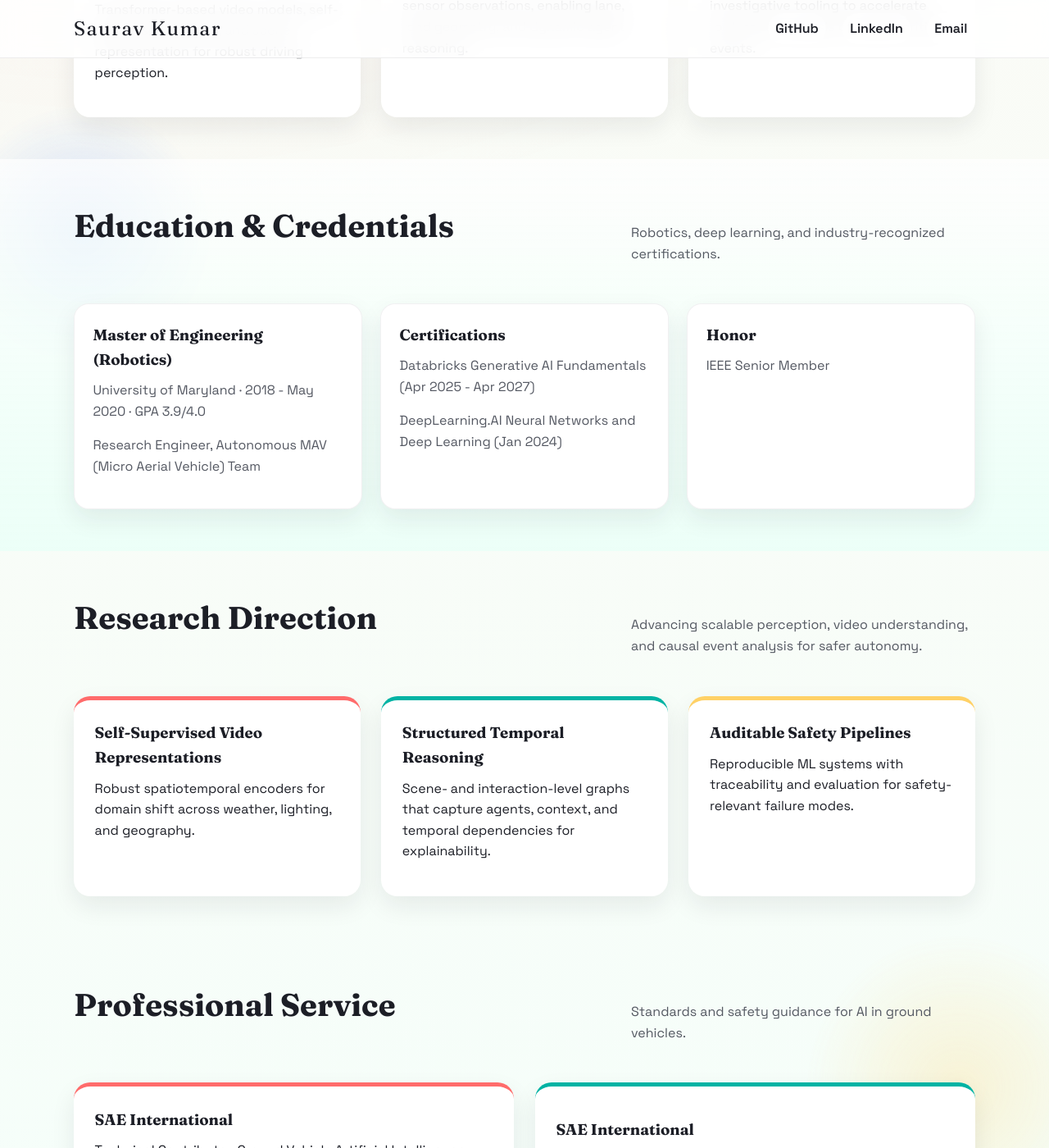
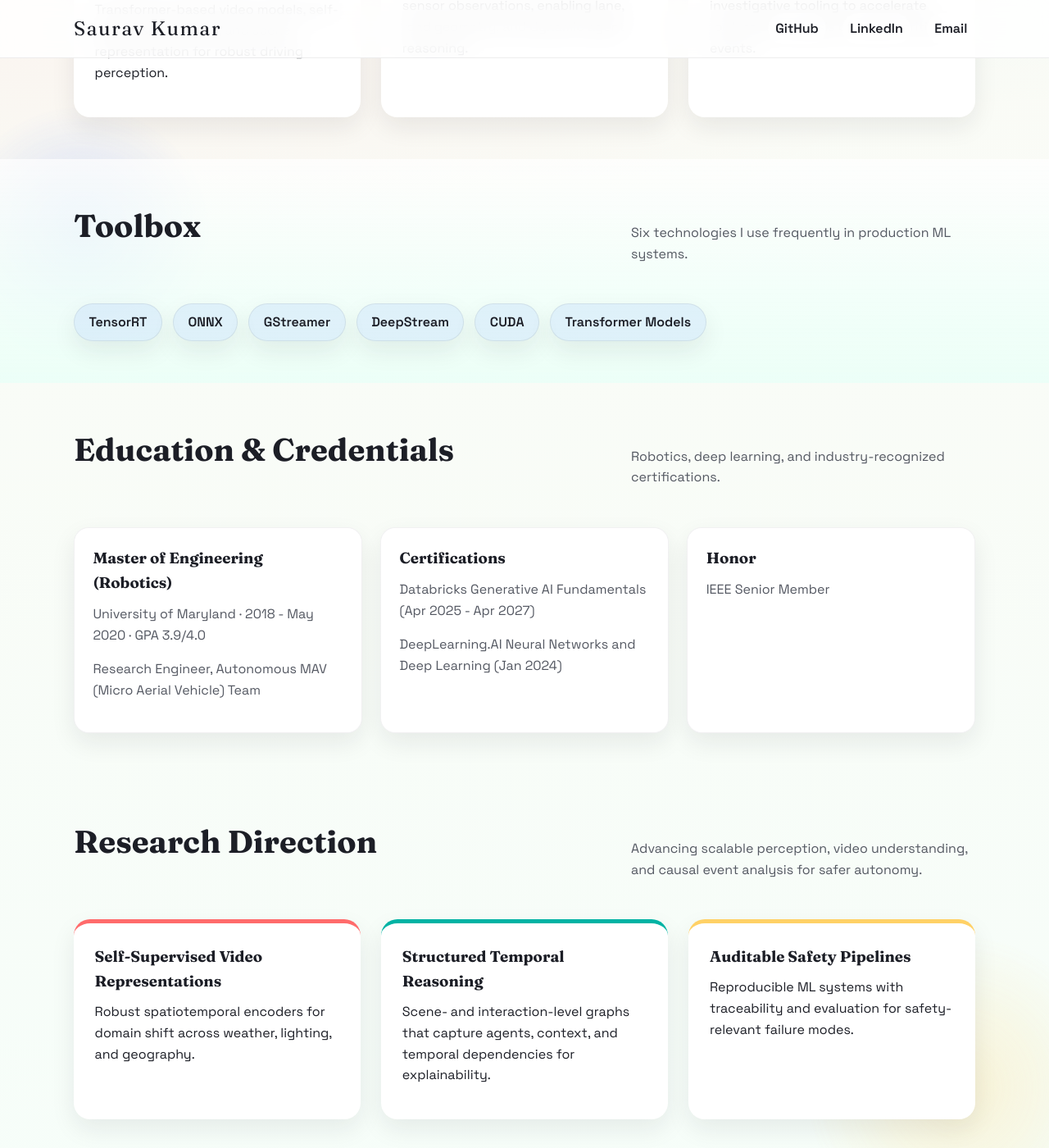
Before and after one commit to sauravkdeo/sauravkdeo.github.io, a Jekyll site: the page built from index.html, in a window 1280 px wide and 1400 px high, scrolled down 1739 px. Shown: the whole window at 82% size. Built offline with Jekyll 4.4.1, drawn with Linux system fonts in a browser that asks for light colours.

Commit message:
Add toolbox section

```diff
--- a/css/main.scss
+++ b/css/main.scss
@@ -413,6 +413,24 @@ ul {
     justify-content: center;
 }
 
+.chip-grid {
+    display: flex;
+    flex-wrap: wrap;
+    gap: 0.8rem;
+}
+
+.chip {
+    display: inline-flex;
+    align-items: center;
+    padding: 0.55rem 1.1rem;
+    border-radius: 999px;
+    background: rgba(91, 140, 255, 0.12);
+    color: var(--ink);
+    font-weight: 600;
+    border: 1px solid rgba(28, 30, 38, 0.08);
+    box-shadow: var(--soft-shadow);
+}
+
 .callout-section {
     padding-bottom: 5rem;
 }
--- a/index.html
+++ b/index.html
@@ -94,6 +94,23 @@ published: true
 <section class="section section-accent">
   <div class="container">
     <div class="section-head">
+      <h2>Toolbox</h2>
+      <p>Six technologies I use frequently in production ML systems.</p>
+    </div>
+    <div class="chip-grid">
+      <span class="chip">TensorRT</span>
+      <span class="chip">ONNX</span>
+      <span class="chip">GStreamer</span>
+      <span class="chip">DeepStream</span>
+      <span class="chip">CUDA</span>
+      <span class="chip">Transformer Models</span>
+    </div>
+  </div>
+</section>
+
+<section class="section">
+  <div class="container">
+    <div class="section-head">
       <h2>Education &amp; Credentials</h2>
       <p>Robotics, deep learning, and industry-recognized certifications.</p>
     </div>
```
